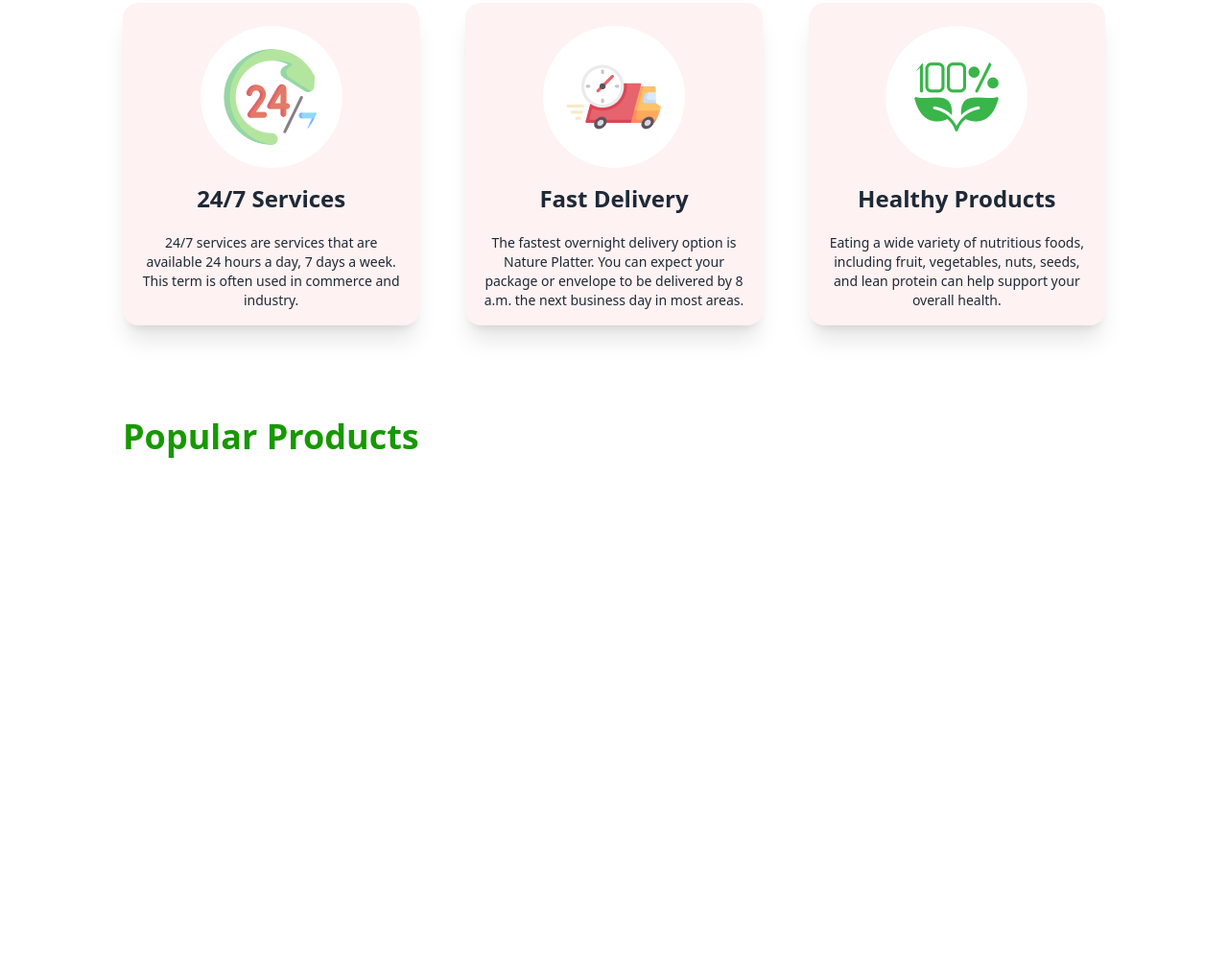
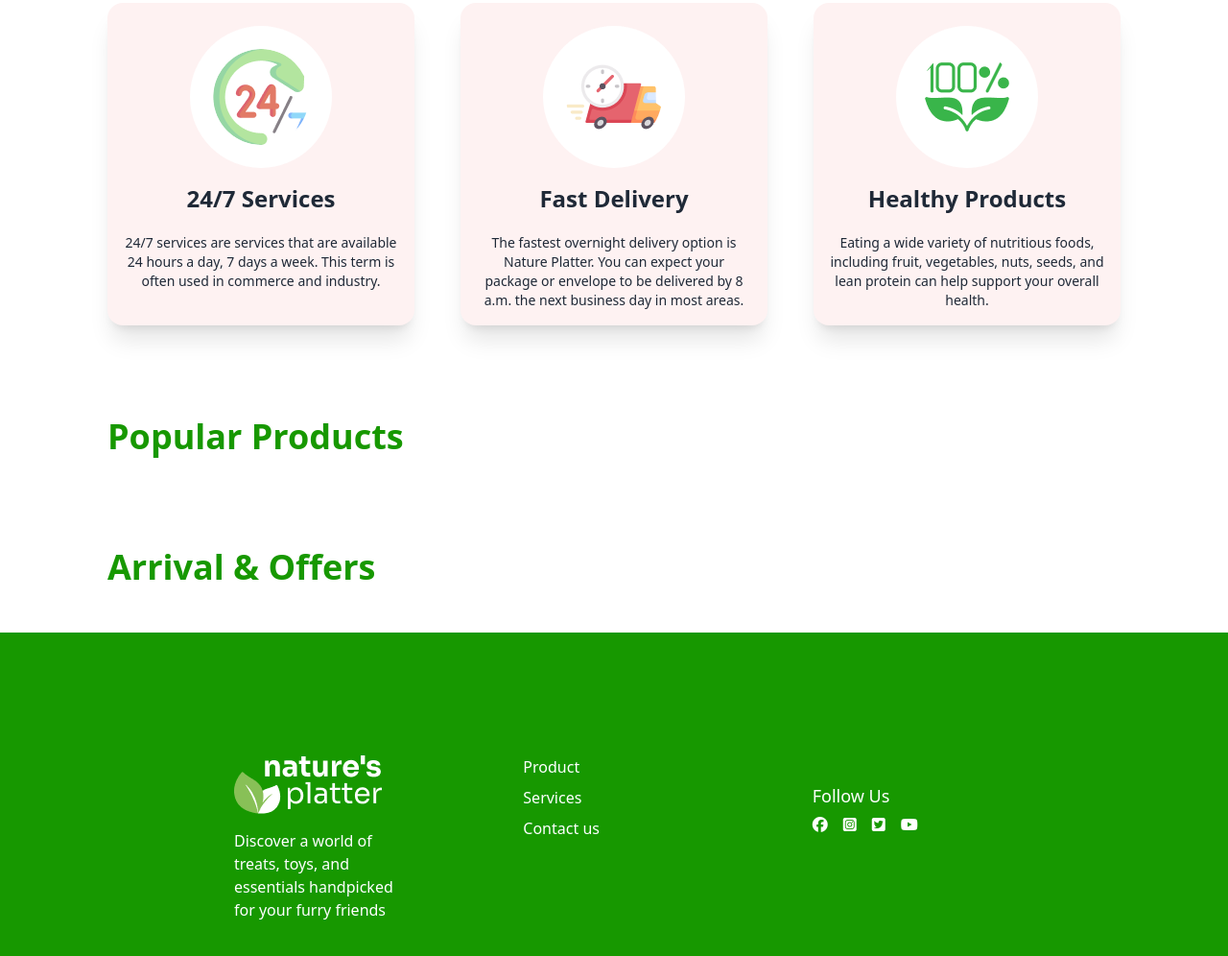
Before and after one commit to SCS-IT24/B11-A3-assignment-3-Category_002, a plain HTML site: page index.html in a window 1280 px wide. Shown: the part 938-1934 px from the top of the page at 96% size. Before the commit the page ends 1509 px from the top, so only its background shows below. Drawn offline with nearby package versions, Linux system fonts and the light colour scheme.

Commit message:
Footer section done

```diff
--- a/index.html
+++ b/index.html
@@ -107,9 +107,9 @@
         </section>
      </header>
      <!-- Main Section -->
-     <main class="md:container md:mx-auto ">
+     <main class="md:container md:mx-auto lg:px-28">
       <!-- Services section -->
-      <section class="my-24 lg:px-32">
+      <section class="my-24">
         <h3 class="text-4xl font-semibold  mb-12 text-btn-primary">Services</h3>
         <!-- Cards -->
          <div class="grid gap-12 grid-cols-1 md:grid-cols-2 lg:grid-cols-3">
@@ -153,7 +153,7 @@
          </div>
       </section>
       <!--  Products section-->
-      <section class="my-24 lg:px-32">
+      <section class="my-24">
         <h3 class="text-4xl font-semibold  mb-12 text-btn-primary">Popular Products</h3>
         <div>
           <!-- Products image Card -->
@@ -167,10 +167,44 @@
 
       </section>
       <!-- Arrival & Offers section -->
+       <section>
+        <h3 class="text-4xl font-semibold  mb-12 text-btn-primary">Arrival & Offers</h3>
+       </section>
      </main>
       <!-- Footer Section -->
-     <footer>
+      <footer class="md:container md:mx-auto bg-btn-primary text-white font-normal py-32  lg:px-28">
+          <!-- Logo -->
+           <!-- Links  -->
+            <div class="grid grid-cols-1 md:grid-cols-2 lg:grid-cols-3 gap-8 lg:gap-28 w-9/12 mx-auto">
+            <!-- First Colums -->
+             <div>
+              <div class="mb-8 space-y-1">
+                <img class="mb-4" src="./c2-assets/logo-footer.png" alt="">
+                <p>Discover a world of treats, toys, and essentials handpicked for your furry friends</p>
+              </div>
+             </div>
+            <!-- Second Colums -->
+             <div>
+              <ul class="space-y-2">
+                <li><a class="hover:text-orange-600" href="">Product</a></li>
+                <li><a class="hover:text-orange-600" href="">Services</a></li>
+                <li><a class="hover:text-orange-600" href="">Contact us</a></li>
+              </ul>
+             </div>
+            <!-- Third Colums -->
+             <div class="mt-7">
+              <h3 class="font-normal text-lg mb-2">Follow Us</h3>
+                  <div class="flex gap-4 ">
+                    <i class="fa-brands fa-facebook"></i>
+                    <i class="fa-brands fa-square-instagram"></i>
+                    <i class="fa-brands fa-square-twitter"></i>
+                    <i class="fa-brands fa-youtube"></i>
+                  </div>
 
-     </footer>
+                </div>
+        </div>
+
+      </div>
+       </footer>
 </body>
 </html>
```
